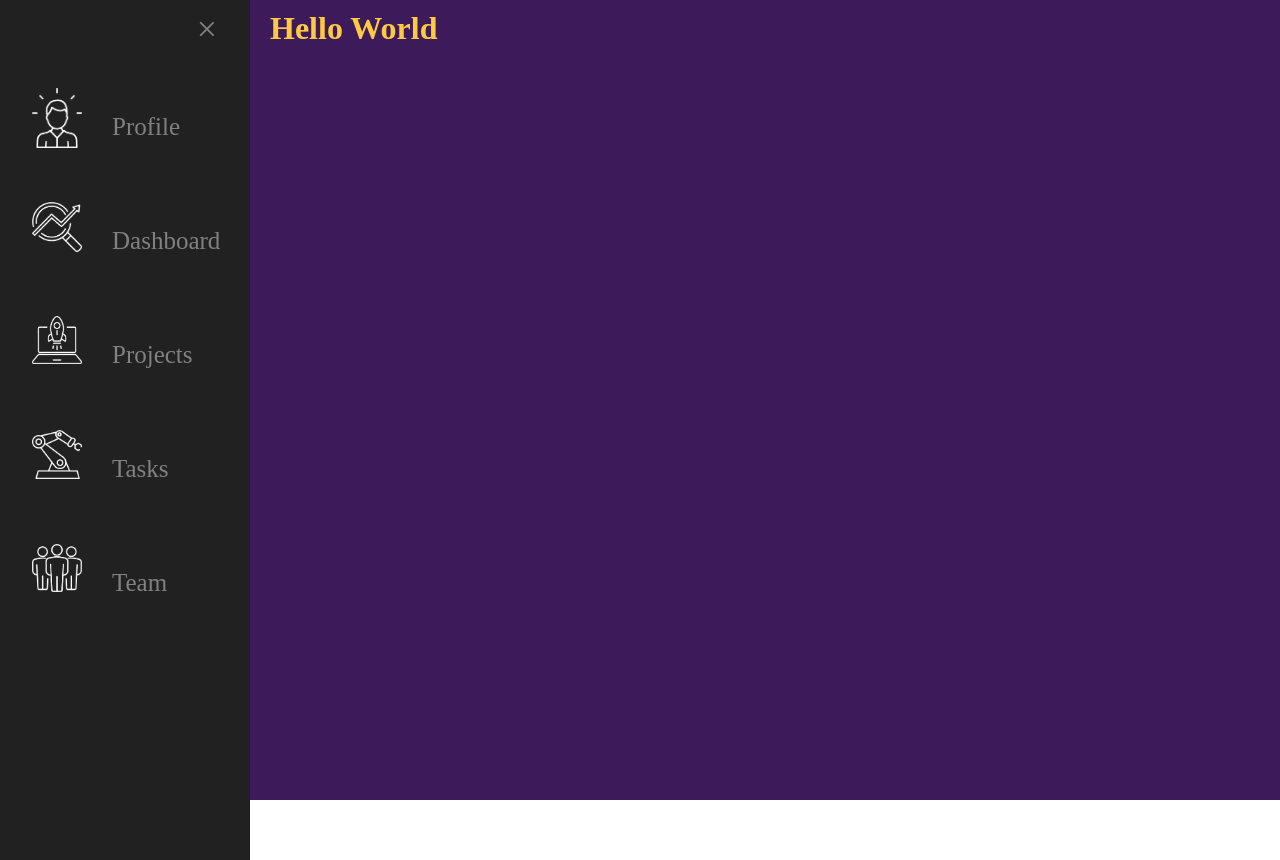
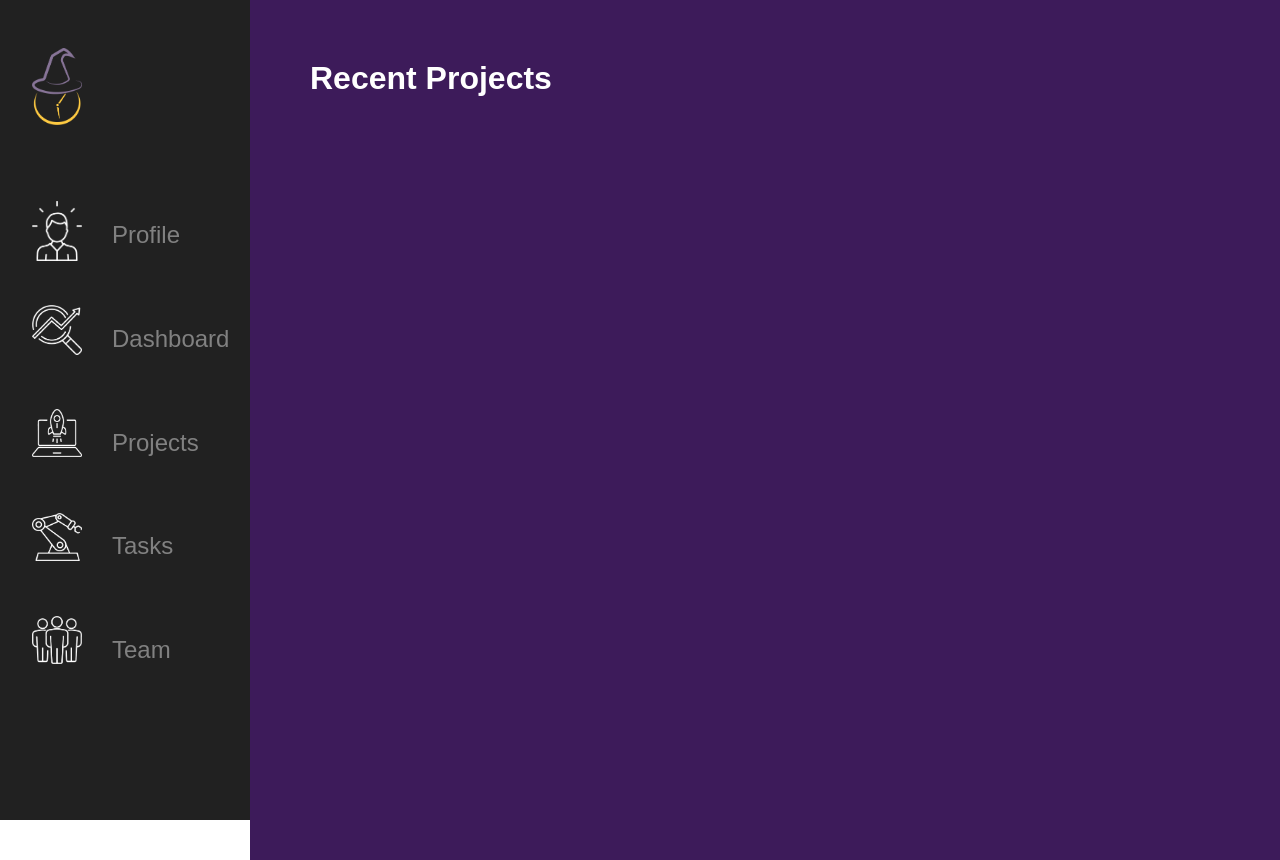
Before and after one commit to nickwatter/Time-Wizard, a plain HTML site: page index.html in a window 1280 px wide. Before the commit the page ends 800 px from the top, so only its background shows below. Drawn offline with Linux system fonts and the light colour scheme.

Commit message:
uppedatte

```diff
--- a/css/style.css
+++ b/css/style.css
@@ -5,13 +5,23 @@
     --lightgray: #E2E2E2;
     --purple: #3D1B5A;
     --lightpurple: #867396;
+}
 
+@import url('https://fonts.googleapis.com/css2?family=Sarabun:wght@200;300;400;500;600;700&display=swap');
+
+
+h1{
+    font-family: 'Sarabun', sans-serif;
+    font-weight: 600;
+    font-size: xx-large;
+    color: white;
+    margin-top: 0;
 }
-h1{
-    color: var(--yellow);
-    margin-top: 0;
-    padding-top: 10px;
 
+h2{
+    font-family: 'Sarabun', sans-serif;
+    font-weight: 400;
+    font-size: x-large;
 }
 
 body{
@@ -20,6 +30,9 @@ body{
 
 /* The side navigation menu */
 .sidenav {
+    font-family: 'Sarabun', sans-serif;
+    font-weight: 400;
+    font-size: xx-large;
     height: 100%; /* 100% Full-height */
     width: 110px; /* 0 width - change this with JavaScript */
     position: fixed; /* Stay in place */
@@ -28,7 +41,7 @@ body{
     left: 0;
     background-color: var(--darkgray); /* Black*/
     overflow-x: hidden; /* Disable horizontal scroll */
-    padding-top: 60px; /* Place content 60px from the top */
+    padding-top: 20px; /* Place content 60px from the top */
     transition: 0.5s; /* 0.5 second transition effect to slide in the sidenav */
   }
 
@@ -68,7 +81,8 @@ body{
   /* Style page content - use this if you want to push the page content to the right when you open the side navigation */
   #main {
     transition: margin-left .5s;
-    padding-left: 20px;
+    padding-left: 60px;
+    padding-top: 60px;
     margin-top: 0;
     margin-left: 110px;
     background-color: var(--purple);
@@ -100,5 +114,8 @@ body{
     width: 50px;
     height: auto;
     object-fit: cover;
+  }
 
+  #logolighttimewizard{
+    padding-bottom: 40px;
   }
--- a/index.html
+++ b/index.html
@@ -8,18 +8,19 @@
 </head>
 <body>
     <div id="mySidenav" class="sidenav">
-        <a href="javascript:void(0)" class="closebtn">&times;</a>
-        <a href="#"><div class="item"><img src="/Asstes/Icons/whiteprofil.png" alt="Profil" class="imgsidenav"><p>Profile</p></div></a>
-        <a href="#"><div class="item"><img src="/Asstes/Icons/whitedashboard.png" alt="Dashboard" class="imgsidenav"><p>Dashboard</p></div></a>
-        <a href="#"><div class="item"><img src="/Asstes/Icons/whiteprojects.png" alt="Projects" class="imgsidenav"><p>Projects</p></div></a>
-        <a href="#"><div class="item"><img src="/Asstes/Icons/whitetasks.png" alt="Tasks" class="imgsidenav"><p>Tasks</p></div></a>
-        <a href="#"><div class="item"><img src="/Asstes/Icons/whiteteam.png" alt="Team" class="imgsidenav"><p>Team</p></div></a>
+        <!-- <a href="javascript:void(0)" class="closebtn">&times;</a>  -->
+        <a href="#"><div class="item"><img src="/Asstes/Icons/logolighttimewizard.png" alt="Logo" id="logolighttimewizard" class="imgsidenav"></div></a>
+        <a href="#"><div class="item"><img src="/Asstes/Icons/whiteprofil.png" alt="Profil" class="imgsidenav"><h2>Profile</h2></div></a>
+        <a href="#"><div class="item"><img src="/Asstes/Icons/whitedashboard.png" alt="Dashboard" class="imgsidenav"><h2>Dashboard</h2></div></a>
+        <a href="#"><div class="item"><img src="/Asstes/Icons/whiteprojects.png" alt="Projects" class="imgsidenav"><h2>Projects</h2></div></a>
+        <a href="#"><div class="item"><img src="/Asstes/Icons/whitetasks.png" alt="Tasks" class="imgsidenav"><h2>Tasks</h2></div></a>
+        <a href="#"><div class="item"><img src="/Asstes/Icons/whiteteam.png" alt="Team" class="imgsidenav"><h2>Team</h2></div></a>
       </div>
 
       <div id="overlay"></div>
       <main id="main">
 
-        <h1>Hello World</h1>
+        <h1>Recent Projects</h1>
       </main>
 
       <script src="/JS/sidenav.js"></script>
```
Also changed, not shown: Asstes/Icons/logolighttimewizard.png (added), Asstes/Icons/logotimewizard.png (added).
